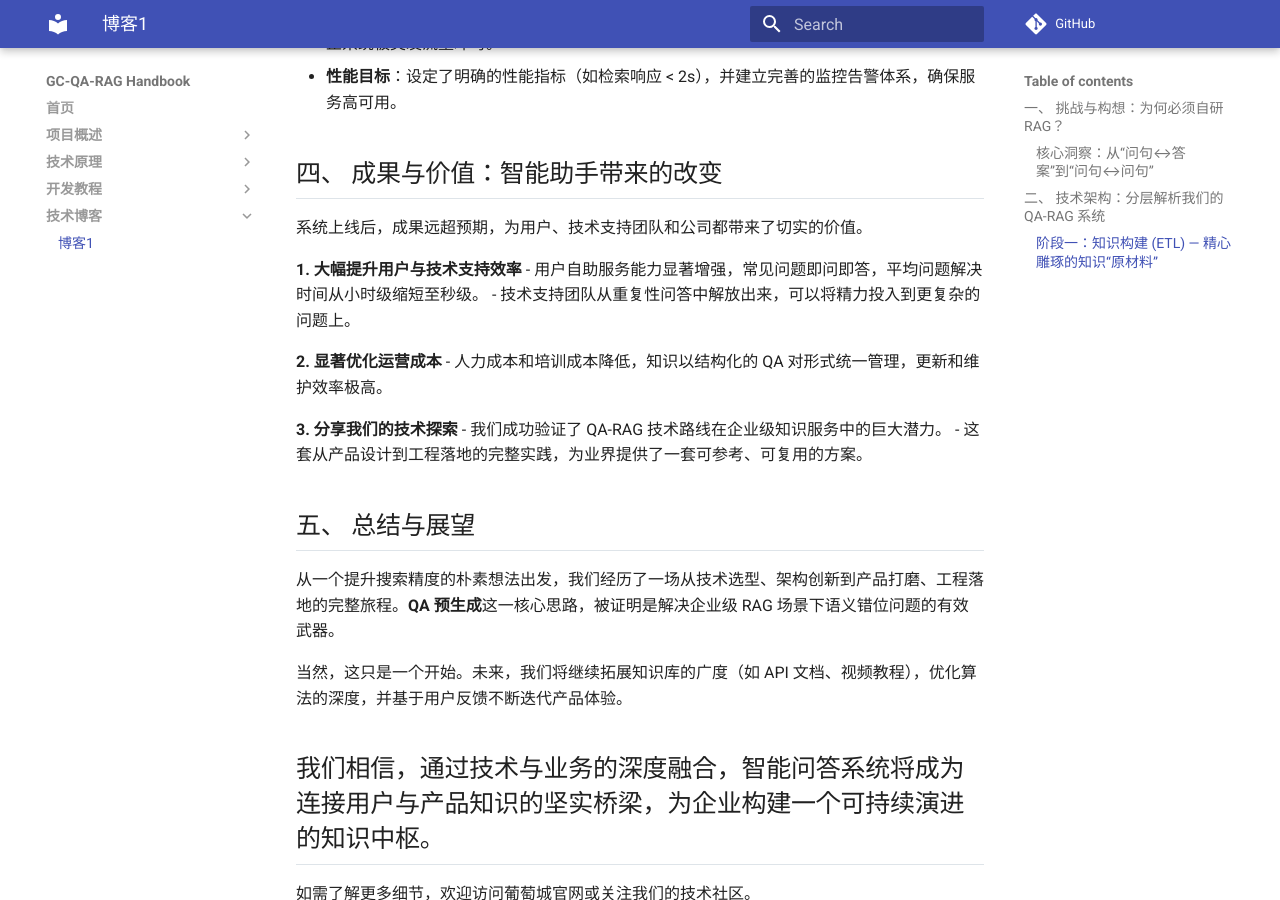
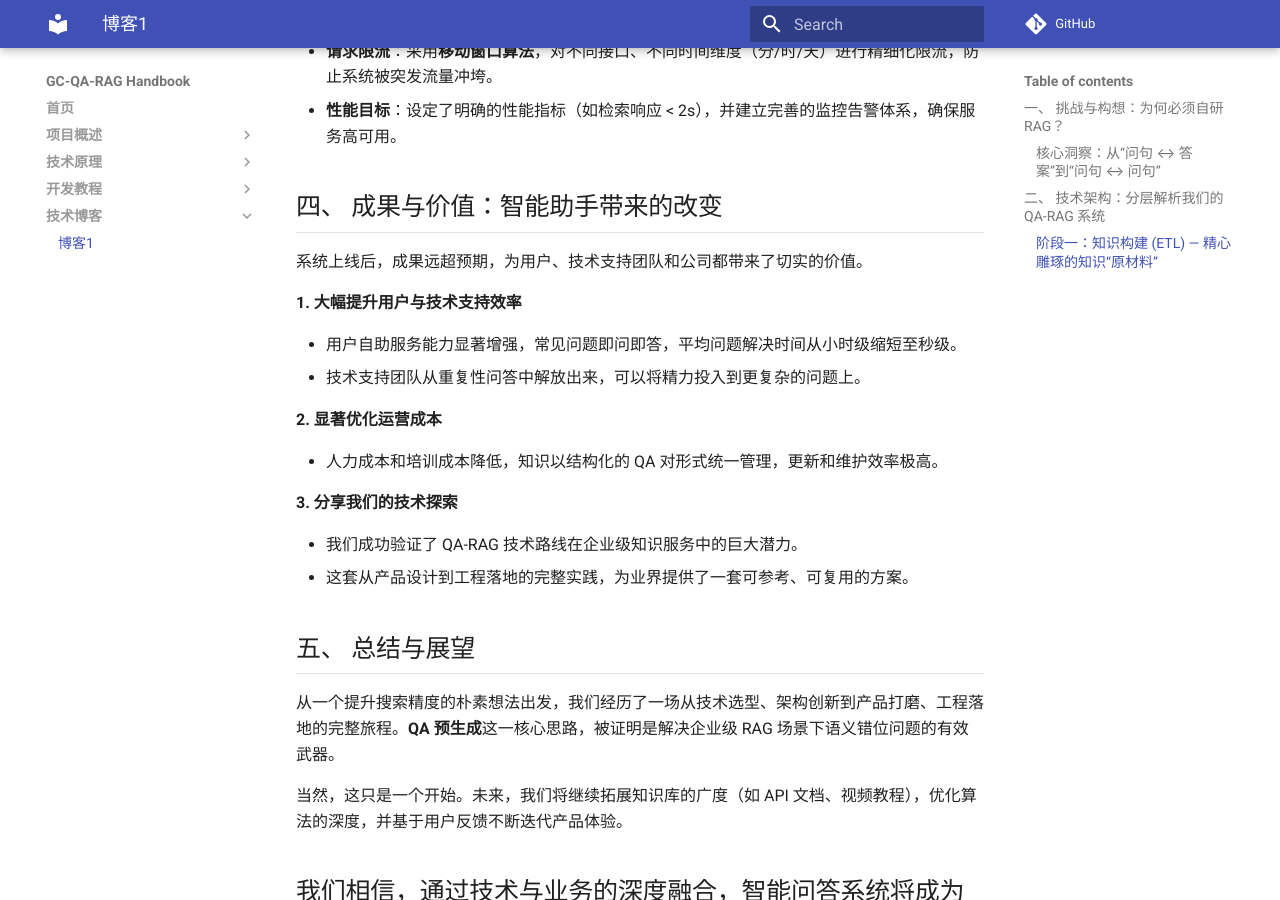
Before and after one commit to GrapeCity-AI/gc-qa-rag, an MkDocs documentation site: the page built from docs/3-技术博客/1_blog.md, in a window 1280 px wide and 900 px high, scrolled down 3811 px. Built offline with MkDocs 1.6.1 and Material for MkDocs 9.7.7, drawn with Linux system fonts in a browser that asks for light colours; comment, search, counter and statistics services are not loaded; some of the changed text lies outside the part shown.

````diff
--- a/docs/3-技术博客/1_blog.md
+++ b/docs/3-技术博客/1_blog.md
@@ -17,7 +17,7 @@
 3.  **知识库高频更新**：社区内容每日都在增长，必须有高效的增量更新机制。
 4.  **自主可控**：为了实现灵活的功能迭代与可控的运维成本，自研是必然选择。
 
-### 核心洞察：从“问句↔︎答案”到“问句↔︎问句”
+### 核心洞察：从“问句 ↔︎ 答案”到“问句 ↔︎ 问句”
 
 传统 RAG 的检索逻辑是，通过用户的**问题（Question）**去匹配知识库中的**文本段落（Answer）**。这存在一个根本性的错位：
 
@@ -47,20 +47,22 @@
 **2. 向量化增强 (Text Embedding Enhancement)**
 为了让检索更精准，我们不仅对 QA 文本进行向量化，还引入了多种增强机制：
 
-*   **Summary (上下文摘要)**：为每个 QA 对额外生成一段所在文档的摘要。这能帮助生成模型在回答时更好地理解上下文。
-*   **Full Answer (扩展答案)**：为帮助文档中的 QA 对生成一个更详尽的答案版本。用户在搜索结果页点击“展开”即可查看，无需跳转，体验更流畅。
-*   **Prefix (前缀机制)**：为了解决不同产品文档中可能存在的相似问题（如各产品的“数据连接”功能），我们在向量化时为问题添加了类别和标题前缀。
+-   **Summary (上下文摘要)**：为每个 QA 对额外生成一段所在文档的摘要。这能帮助生成模型在回答时更好地理解上下文。
+-   **Full Answer (扩展答案)**：为帮助文档中的 QA 对生成一个更详尽的答案版本。用户在搜索结果页点击“展开”即可查看，无需跳转，体验更流畅。
+-   **Prefix (前缀机制)**：为了解决不同产品文档中可能存在的相似问题（如各产品的“数据连接”功能），我们在向量化时为问题添加了类别和标题前缀。
 
     ```
     # 示例
     [Category/Title] + Question
     [活字格/连接到外部数据库/连接到 Oracle] 连接到 Oracle 数据库前需要先做什么？
     ```
+
     这有效地区分了不同场景下的相似问题，避免了“语义空间混叠”。
 
 最终，每个知识点都包含丰富的元数据和多维度向量，为一个高质量的检索奠定了基础。
 
 **Payload 示例：**
+
 ```json
 {
     "Question": "连接到 Oracle 数据库前需要先做什么？",
@@ -115,30 +117,33 @@
 
 **最终设计方案：**
 
-*   **界面**：首页聚焦于搜索输入，搜索结果页则将**智能回答区**与**分类结果列表**（帮助文档、求助中心、专题教程）并排展示，主次分明。
-*   **体验**：AI 回答采用打字机效果，即时生成；搜索结果直接展示，无分页；提供“有用/没用”、“复制”、“追问”等快捷操作。
-*   **平衡**：默认单次搜索保证效率，同时通过“追问”功能满足深度探索的需求。用户每次追问，都会在页面上追加一组新的“问-答-结果”模块，上下文清晰可见。
+-   **界面**：首页聚焦于搜索输入，搜索结果页则将**智能回答区**与**分类结果列表**（帮助文档、求助中心、专题教程）并排展示，主次分明。
+-   **体验**：AI 回答采用打字机效果，即时生成；搜索结果直接展示，无分页；提供“有用/没用”、“复制”、“追问”等快捷操作。
+-   **平衡**：默认单次搜索保证效率，同时通过“追问”功能满足深度探索的需求。用户每次追问，都会在页面上追加一组新的“问-答-结果”模块，上下文清晰可见。
 
 **工程化保障：**
 
 为了让系统稳定运行，我们构建了一套完整的工程方案：
 
-*   **部署架构**：采用微服务理念，将知识库构建（ETL）与问答服务分离。核心组件包括 Qdrant 向量数据库、Server 应用、Client 前端和统一的 LLM 接入层。
-*   **请求限流**：采用**移动窗口算法**，对不同接口、不同时间维度（分/时/天）进行精细化限流，防止系统被突发流量冲垮。
-*   **性能目标**：设定了明确的性能指标（如检索响应 < 2s），并建立完善的监控告警体系，确保服务高可用。
+-   **部署架构**：采用微服务理念，将知识库构建（ETL）与问答服务分离。核心组件包括 Qdrant 向量数据库、Server 应用、Client 前端和统一的 LLM 接入层。
+-   **请求限流**：采用**移动窗口算法**，对不同接口、不同时间维度（分/时/天）进行精细化限流，防止系统被突发流量冲垮。
+-   **性能目标**：设定了明确的性能指标（如检索响应 < 2s），并建立完善的监控告警体系，确保服务高可用。
 
 ## 四、 成果与价值：智能助手带来的改变
 
 系统上线后，成果远超预期，为用户、技术支持团队和公司都带来了切实的价值。
 
 **1. 大幅提升用户与技术支持效率**
+
 -   用户自助服务能力显著增强，常见问题即问即答，平均问题解决时间从小时级缩短至秒级。
 -   技术支持团队从重复性问答中解放出来，可以将精力投入到更复杂的问题上。
 
 **2. 显著优化运营成本**
+
 -   人力成本和培训成本降低，知识以结构化的 QA 对形式统一管理，更新和维护效率极高。
 
 **3. 分享我们的技术探索**
+
 -   我们成功验证了 QA-RAG 技术路线在企业级知识服务中的巨大潜力。
 -   这套从产品设计到工程落地的完整实践，为业界提供了一套可参考、可复用的方案。
 
@@ -148,7 +153,6 @@
 
 当然，这只是一个开始。未来，我们将继续拓展知识库的广度（如 API 文档、视频教程），优化算法的深度，并基于用户反馈不断迭代产品体验。
 
-我们相信，通过技术与业务的深度融合，智能问答系统将成为连接用户与产品知识的坚实桥梁，为企业构建一个可持续演进的知识中枢。
----
+## 我们相信，通过技术与业务的深度融合，智能问答系统将成为连接用户与产品知识的坚实桥梁，为企业构建一个可持续演进的知识中枢。
 
 如需了解更多细节，欢迎访问葡萄城官网或关注我们的技术社区。
````
